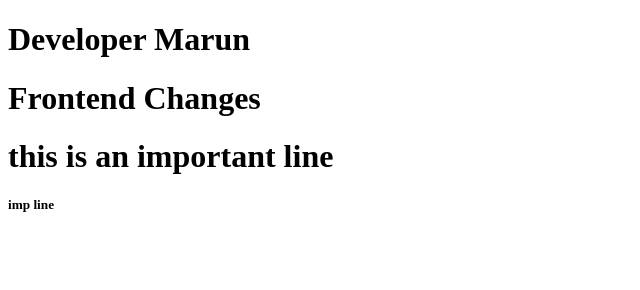
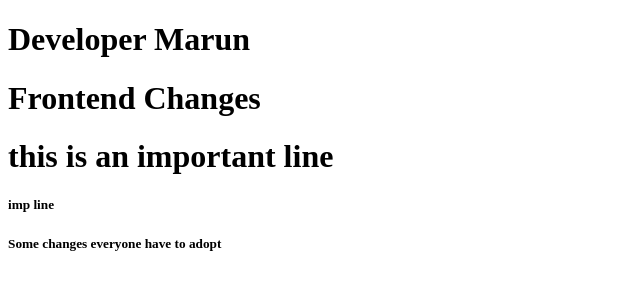
Before and after one commit to devgitmarun/repomarun, a plain HTML site: page index.html in a window 1280 px wide. Shown: the whole page, without its empty margins (0-640 px from the left). Drawn offline with Linux system fonts and the light colour scheme.

Commit message:
Update index.html

```diff
--- a/index.html
+++ b/index.html
@@ -11,5 +11,7 @@
     <h1>Frontend Changes</h1>
     <h1>this is an important line</h1>
     <h5>imp line</h5>
+        <h5>Some changes everyone have to adopt</h5>
+
 </body>
 </html>
```
